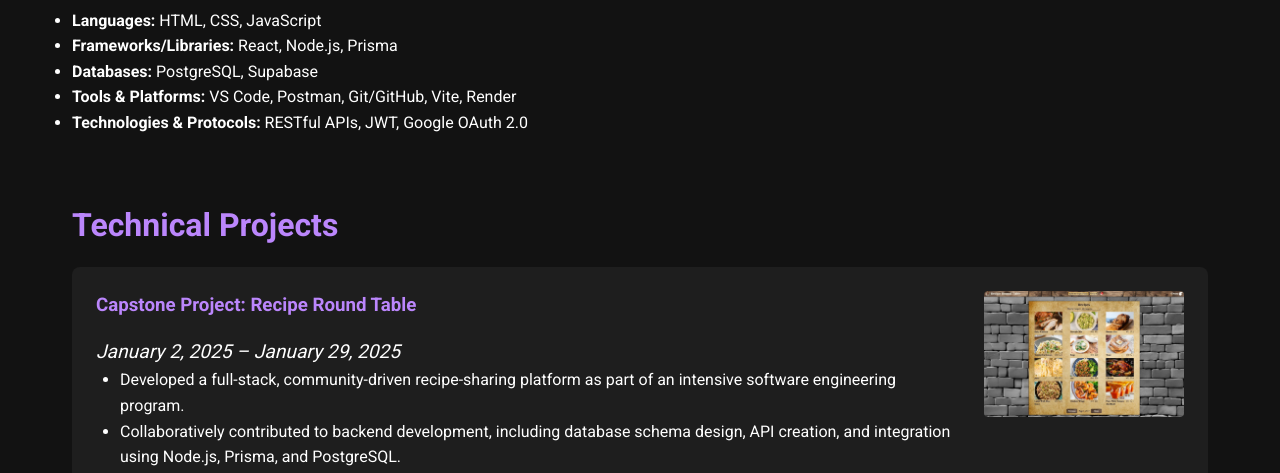
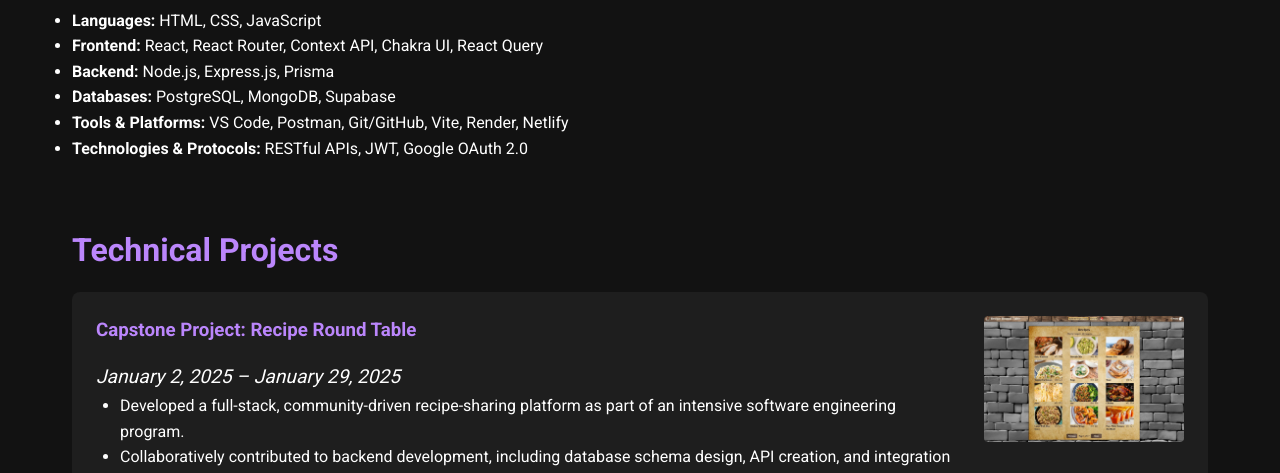
Before and after one commit to RyanRaidt/Ryan-portfolio, a plain HTML site: page Home.html in a window 1280 px wide. Shown: the part 627-1100 px from the top of the page. Drawn offline with Linux system fonts and the light colour scheme.

Commit message:
Updated Technical Skills

```diff
--- a/Home.html
+++ b/Home.html
@@ -55,11 +55,15 @@
         <h2>Technical Skills</h2>
         <ul>
           <li><strong>Languages:</strong> HTML, CSS, JavaScript</li>
-          <li><strong>Frameworks/Libraries:</strong> React, Node.js, Prisma</li>
-          <li><strong>Databases:</strong> PostgreSQL, Supabase</li>
+          <li>
+            <strong>Frontend:</strong> React, React Router, Context API, Chakra
+            UI, React Query
+          </li>
+          <li><strong>Backend:</strong> Node.js, Express.js, Prisma</li>
+          <li><strong>Databases:</strong> PostgreSQL, MongoDB, Supabase</li>
           <li>
             <strong>Tools & Platforms:</strong> VS Code, Postman, Git/GitHub,
-            Vite, Render
+            Vite, Render, Netlify
           </li>
           <li>
             <strong>Technologies & Protocols:</strong> RESTful APIs, JWT, Google
```
